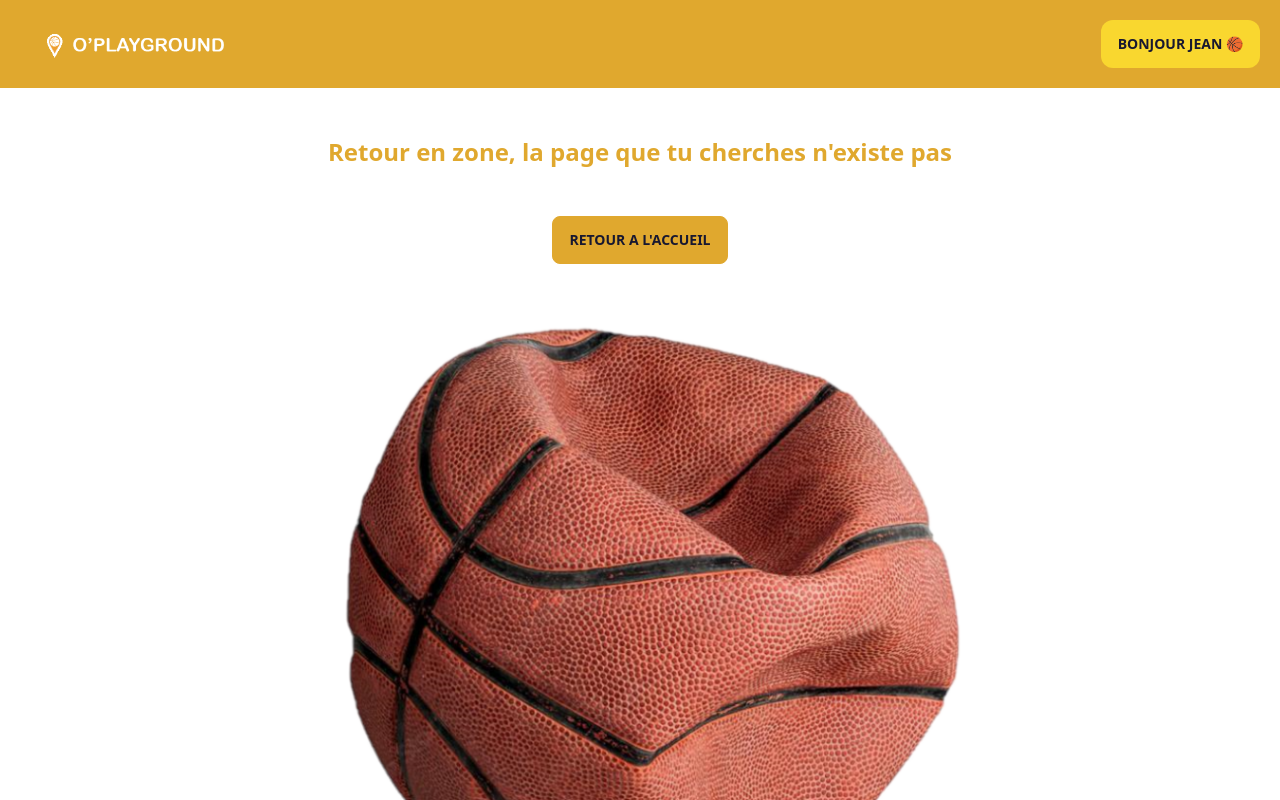
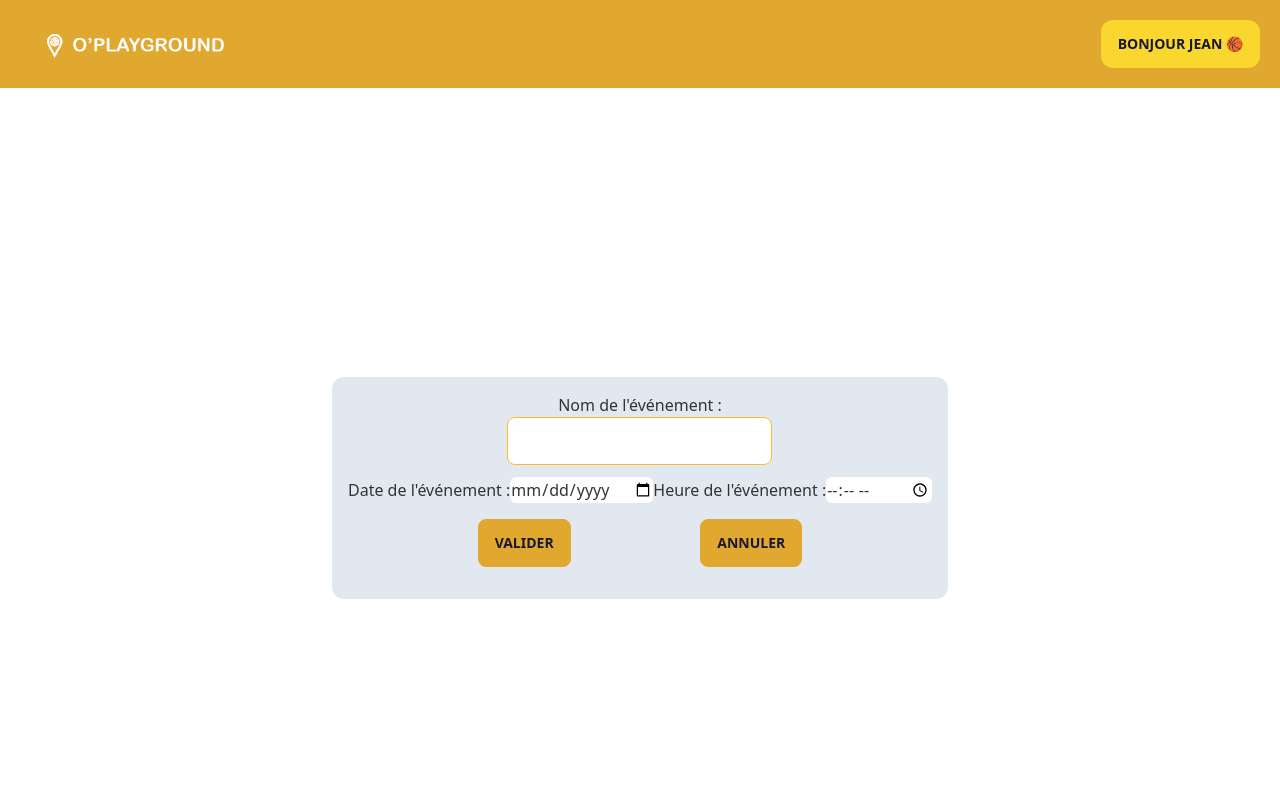
Before and after one commit to kevinhouguet/projet-oplayground-front, a React (Vite) app: page /creation-evenement in a window 1280 px wide. Shown: the top 800 px of the page. Built offline with nearby package versions, Linux system fonts and the light colour scheme.

Commit message:
:sparkles: feat:add component EventCreation with form

```diff
--- a/src/App.jsx
+++ b/src/App.jsx
@@ -15,6 +15,7 @@ import Error from "./components/Error";
 import Card from "./components/Card";
 import Details from "./components/Details";
 import CGU from "./components/CGU";
+import EventCreation from "./components/Event/EventCreation";
 
 const App = () => {
 	const [checked, setChecked] = useState({ checked: false });
@@ -60,6 +61,7 @@ const App = () => {
 				<Route path="/mon-profil" element={<MyProfil />} />
 				<Route path="/liste-des-terrains" element={<Card />} />
 				<Route path="/detail-terrain" element={<Details />} />
+				<Route path="/creation-evenement" element={<EventCreation />} />
 				<Route path="/conditions-generales" element={<CGU />} />
 				<Route path="*" element={<Error />} />
 			</Routes>
--- a/src/components/Details/index.jsx
+++ b/src/components/Details/index.jsx
@@ -1,4 +1,6 @@
 import React from "react";
+import { Link } from "react-router-dom";
+
 import basketball from "../../assets/basketball.jpg";
 import { FaMapMarkerAlt, FaInfo } from "react-icons/fa";
 
@@ -79,7 +81,10 @@ const Details = () => (
 				{/* Une modal pour réserver un terrain */}
 
 			</div>
-			<button className="btn btn-warning text-xl h-16">Créer un nouvel évenement</button>
+			<Link className="flex items-center justify-center" to="/creation-evenement">
+			<button className="btn btn-warning w-full text-xl h-16">Créer un nouvel évenement</button>
+			</Link>
+
 		</div>
 	</div>
 
--- /dev/null
+++ b/src/components/Event/EventCreation.jsx
@@ -0,0 +1,67 @@
+import React, { useState } from "react";
+import { Link } from "react-router-dom";
+
+const EventCreation = () => {
+  const [eventName, setEventName] = useState("");
+  const [eventDate, setEventDate] = useState("");
+  const [eventTime, setEventTime] = useState("");
+
+  const handleEventNameChange = (event) => {
+    setEventName(event.target.value);
+  };
+
+  const handleEventDateChange = (event) => {
+    setEventDate(event.target.value);
+  };
+
+  const handleEventTimeChange = (event) => {
+    setEventTime(event.target.value);
+  };
+
+  const handleSubmit = (event) => {
+    event.preventDefault();
+
+    const timestamp = Date.parse(`${eventDate} ${eventTime}`);
+    // Envoyer les informations pour créer l'événement
+    console.log("Nom de l'événement :", eventName);
+    console.log("timestamp:", timestamp);
+  };
+
+  const handleCancel = () => {
+    // Annuler la création de l'événement
+    console.log("Création de l'événement annulée");
+  };
+
+  return (
+    <div className="h-screen flex items-center justify-center">
+      <div className="windowCreationEvent p-4 rounded-xl bg-slate-200">
+        <form onSubmit={handleSubmit}>
+          <div className="nameSection pb-3 flex justify-center">
+            <label>
+              <h1 className="flex justify-center">Nom de l'événement :</h1>
+              <input className="input input-warning w-auto max-w-xs " type="text" value={eventName} onChange={handleEventNameChange} />
+            </label>
+          </div>
+          <div className="dateAndTimeSection">
+            <label>
+              Date de l'événement :
+              <input className="rounded-md" type="date" value={eventDate} onChange={handleEventDateChange} />
+            </label>
+            <label>
+              Heure de l'événement :
+              <input className="rounded-md" type="time" value={eventTime} onChange={handleEventTimeChange} />
+            </label>
+          </div>
+          <div className="buttonSection py-4 flex justify-evenly">
+            <button className="btn btn-primary" type="submit">Valider</button>
+            <Link to="/detail-terrain">
+              <button className="btn btn-primary" type="button" onClick={handleCancel}>Annuler</button>
+            </Link>
+          </div>
+        </form>
+      </div>
+    </div>
+  );
+};
+
+export default EventCreation;
--- a/src/components/Header/index.jsx
+++ b/src/components/Header/index.jsx
@@ -8,8 +8,6 @@ const Header = () => (
 			<img src= {logoOP}  className="btn btn-ghost normal-case text-xl pointer-events-none" alt="Logo oplayground" />
 		</a>
 		<BurgerMenu />
-
-		{/* <button className="btn btn-active">Button</button> */}
 	</header>
 );
 export default Header;
```
